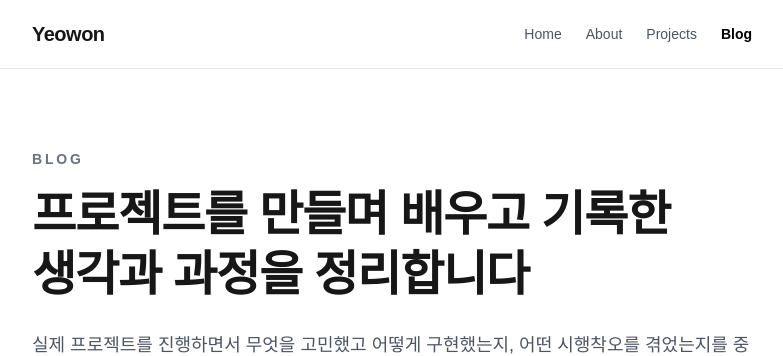
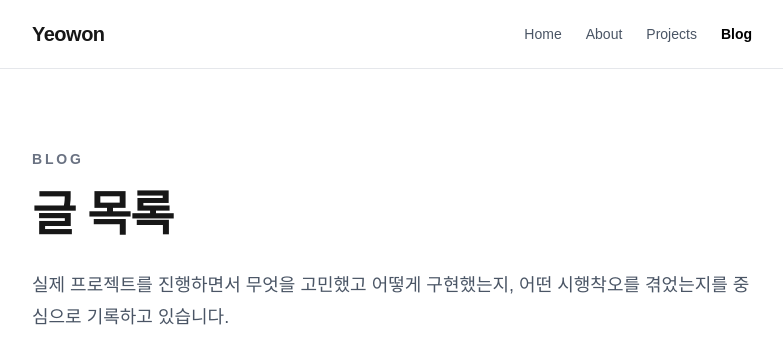
Before and after one commit to yeowon083/my-portfolio-blog, a Next.js app: page /blog in a window 1280 px wide. Shown: the top 356 px of the page, without its empty margins (248-1031 px from the left). Built offline with nearby package versions, Linux system fonts and the light colour scheme; no server answers; the database is empty.

Commit message:
fix blog title

```diff
--- a/app/blog/page.tsx
+++ b/app/blog/page.tsx
@@ -330,9 +330,7 @@ export default async function BlogPage({
         ) : (
           <>
             <h1 className="text-4xl md:text-5xl font-bold tracking-tight leading-tight mb-6">
-              프로젝트를 만들며 배우고 기록한
-              <br />
-              생각과 과정을 정리합니다
+              글 목록
             </h1>
 
             <p className="text-lg text-gray-600 leading-8">
```
